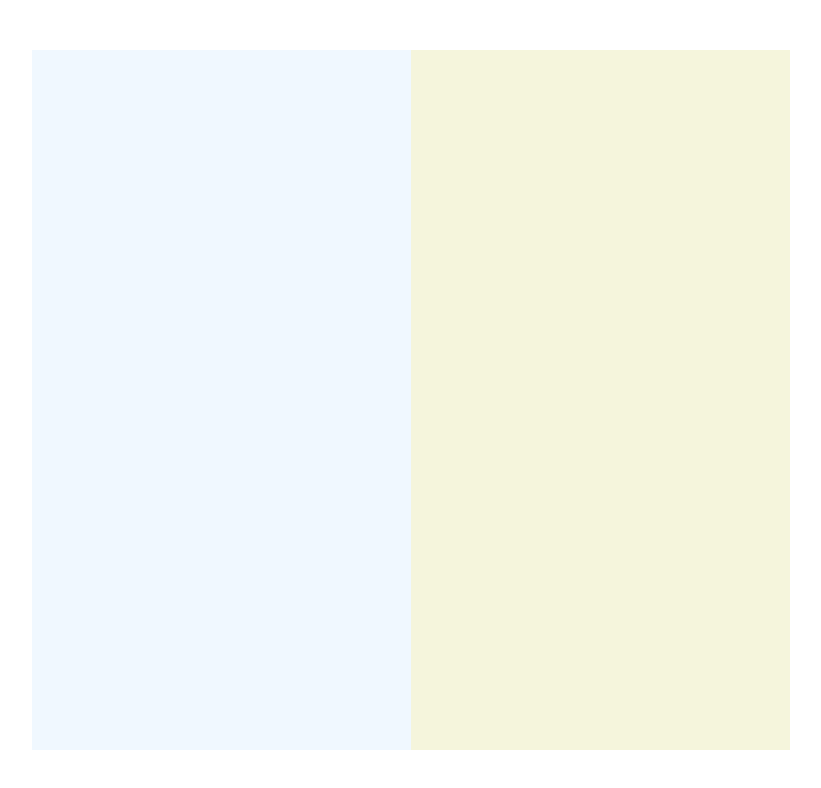
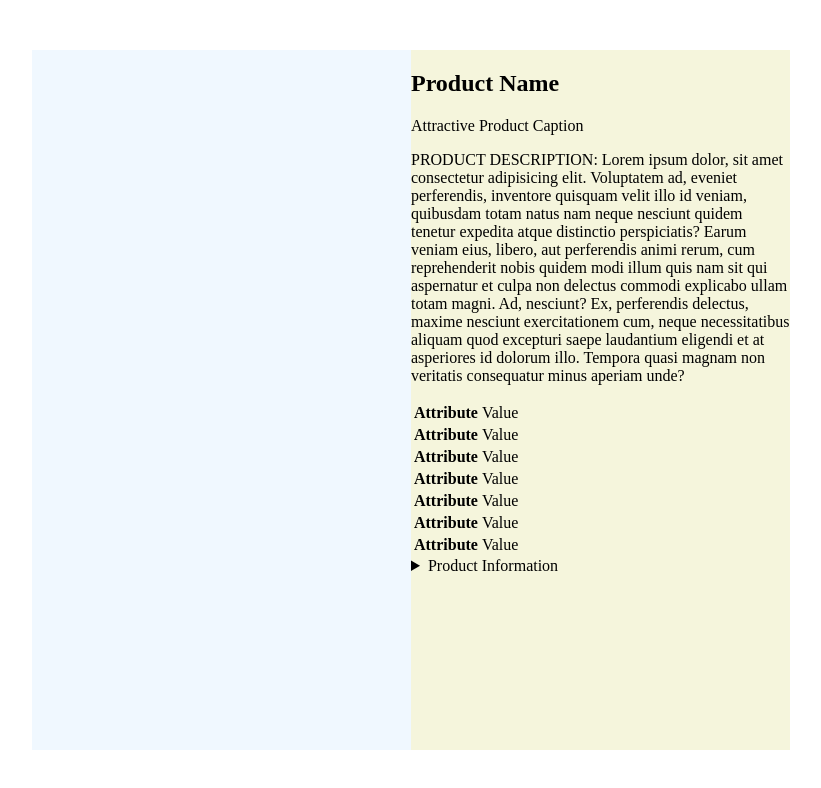
Before and after one commit to Shubhabrata0811/product-card, a plain HTML site: page index.html in a window 1280 px wide. Shown: the whole page, without its empty margins (229-1050 px from the left). Drawn offline with Linux system fonts and the light colour scheme.

Commit message:
Base layout of Product description implemented without styling and contents filled with random data

```diff
--- a/index.html
+++ b/index.html
@@ -11,7 +11,6 @@
         margin: 50px auto;
         background-color: azure;
         display: flex;
-
       }
       .product-preview {
         min-height: 100%;
@@ -29,7 +28,79 @@
   <body>
     <section class="product-card">
       <div class="product-preview"></div>
-      <div class="product-description"></div>
+      <div class="product-description">
+        <h1>Product Name</h1>
+        <span>Attractive Product Caption</span>
+        <p>
+          PRODUCT DESCRIPTION: Lorem ipsum dolor, sit amet consectetur
+          adipisicing elit. Voluptatem ad, eveniet perferendis, inventore
+          quisquam velit illo id veniam, quibusdam totam natus nam neque
+          nesciunt quidem tenetur expedita atque distinctio perspiciatis? Earum
+          veniam eius, libero, aut perferendis animi rerum, cum reprehenderit
+          nobis quidem modi illum quis nam sit qui aspernatur et culpa non
+          delectus commodi explicabo ullam totam magni. Ad, nesciunt? Ex,
+          perferendis delectus, maxime nesciunt exercitationem cum, neque
+          necessitatibus aliquam quod excepturi saepe laudantium eligendi et at
+          asperiores id dolorum illo. Tempora quasi magnam non veritatis
+          consequatur minus aperiam unde?
+        </p>
+        <table class="product-details">
+          <tr>
+            <th>Attribute</th>
+            <td>Value</td>
+          </tr>
+          <tr>
+            <th>Attribute</th>
+            <td>Value</td>
+          </tr>
+          <tr>
+            <th>Attribute</th>
+            <td>Value</td>
+          </tr>
+          <tr>
+            <th>Attribute</th>
+            <td>Value</td>
+          </tr>
+          <tr>
+            <th>Attribute</th>
+            <td>Value</td>
+          </tr>
+          <tr>
+            <th>Attribute</th>
+            <td>Value</td>
+          </tr>
+          <tr>
+            <th>Attribute</th>
+            <td>Value</td>
+          </tr>
+        </table>
+
+        <details>
+          <summary>Product Information</summary>
+          <table class="info-table">
+            <tr>
+              <th>Specific</th>
+              <td>Value</td>
+            </tr>
+            <tr>
+              <th>Specific</th>
+              <td>Value</td>
+            </tr>
+            <tr>
+              <th>Specific</th>
+              <td>Value</td>
+            </tr>
+            <tr>
+              <th>Specific</th>
+              <td>Value</td>
+            </tr>
+            <tr>
+              <th>Specific</th>
+              <td>Value</td>
+            </tr>
+          </table>
+        </details>
+      </div>
     </section>
   </body>
 </html>
```
